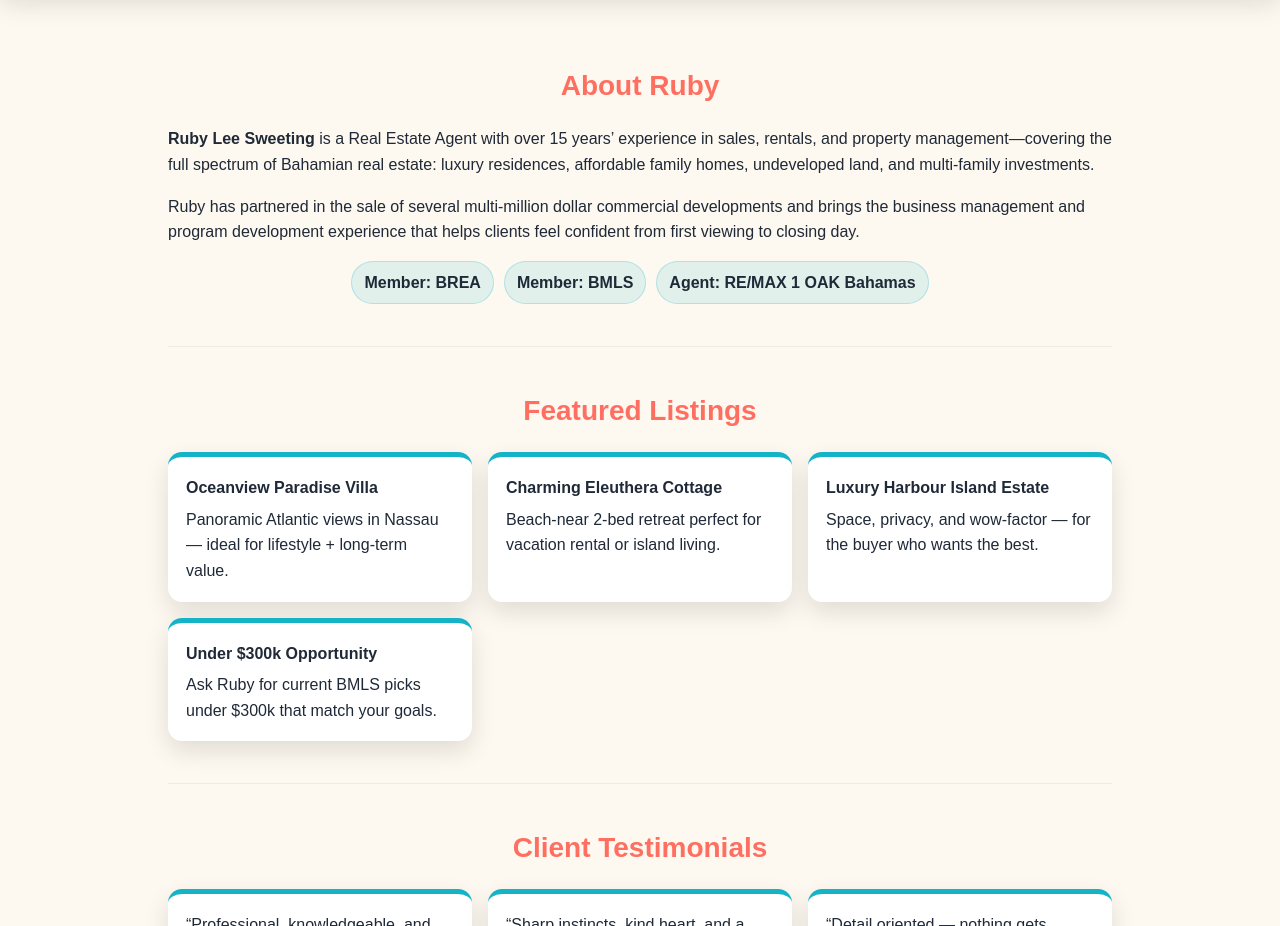
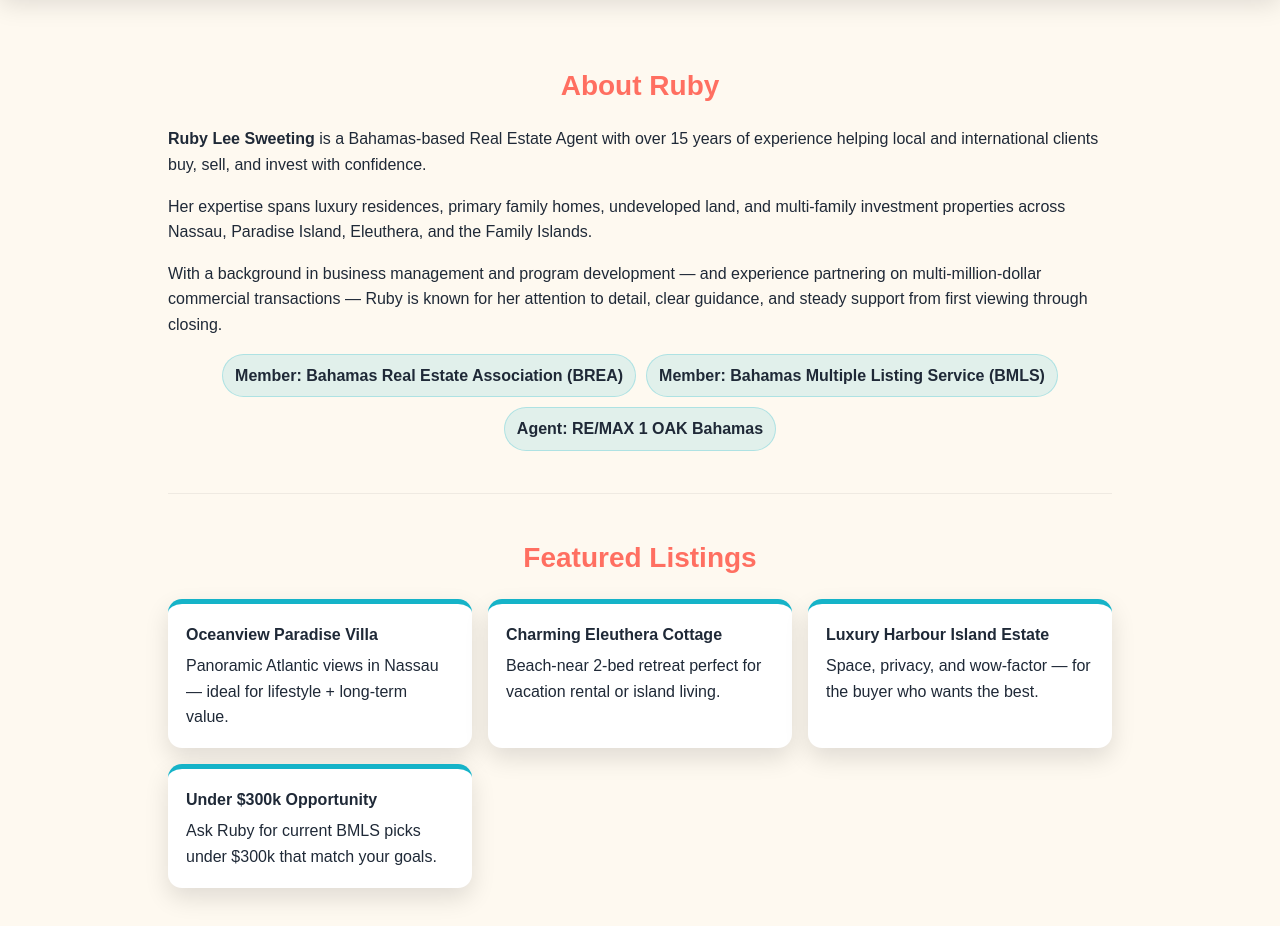
Before and after one commit to ruby-dotcom/Ruby-Sweeting-personal-site, a website: page public/index.html in a window 1280 px wide. Shown: the part 940-1866 px from the top of the page. Drawn offline with Linux system fonts and the light colour scheme.

Commit message:
Update About + Why Ruby + CTA - FIB  index.html

```diff
--- a/public/index.html
+++ b/public/index.html
@@ -93,18 +93,26 @@
   <main>
     <section id="about">
   <h2>About Ruby</h2>
+
   <p>
-        <strong>Ruby Lee Sweeting</strong> is a Real Estate Agent with over 15 years’ experience in sales, rentals, and property management—covering the full spectrum
-        of Bahamian real estate: luxury residences, affordable family homes, undeveloped land, and multi-family investments.
+    <strong>Ruby Lee Sweeting</strong> is a Bahamas-based Real Estate Agent with over 15 years of experience helping local and international clients buy, sell, and invest with confidence.
   </p>
+
   <p>
-        Ruby has partnered in the sale of several multi-million dollar commercial developments and brings the business management and program development experience
-        that helps clients feel confident from first viewing to closing day.
+    Her expertise spans luxury residences, primary family homes, undeveloped land, and multi-family investment properties across Nassau, Paradise Island, Eleuthera, and the Family Islands.
   </p>
+
+  <p>
+    With a background in business management and program development — and experience partnering on multi-million-dollar commercial transactions — Ruby is known for her attention to detail, clear guidance, and steady support from first viewing through closing.
+  </p>
+
   <div class="pillrow">
-        <div class="pill">Member: BREA</div>
-        <div class="pill">Member: BMLS</div>
+    <div class="pill">Member: Bahamas Real Estate Association (BREA)</div>
+    <div class="pill">Member: Bahamas Multiple Listing Service (BMLS)</div>
     <div class="pill">Agent: RE/MAX 1 OAK Bahamas</div>
+  </div>
+</section>
+
       </div>
     </section>
 
```
Lines whose indentation alone changed are shown as unchanged.
